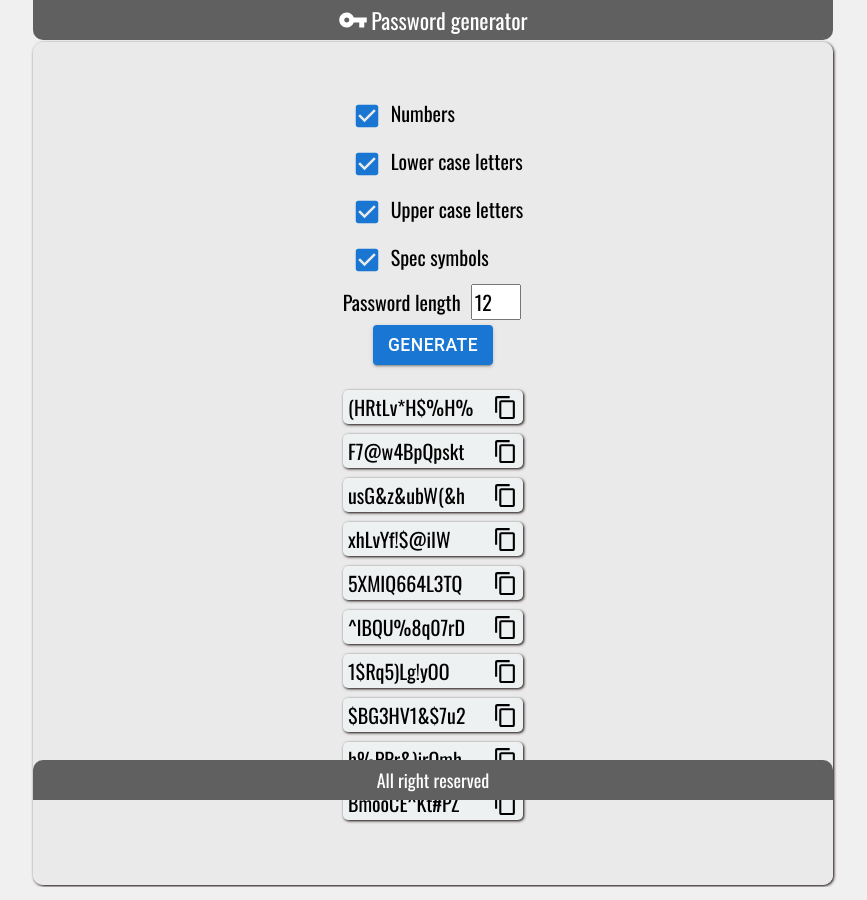
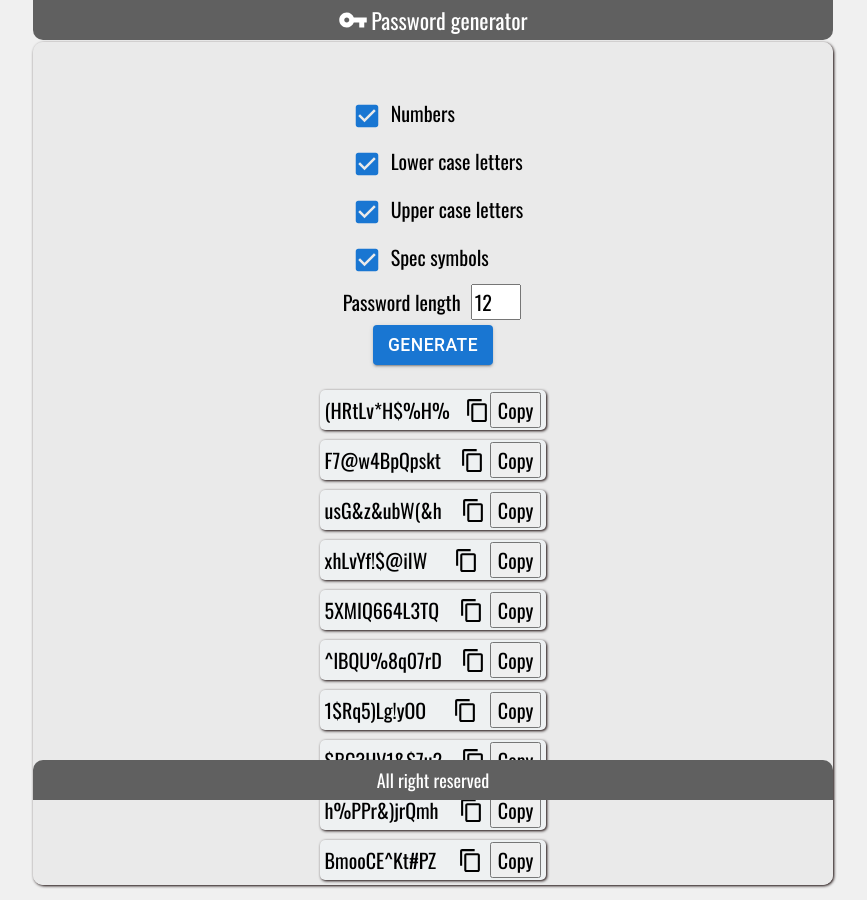
Before and after one commit to patr4519/pass-generator-v2, a React (Create React App) app: page / in a window 1280 px wide. Both pictures are taken after a click on the button "GENERATE". Shown: the whole page, without its empty margins (207-1074 px from the left). Built offline with nearby package versions, Linux system fonts and the light colour scheme.

Commit message:
Added copy button that works

```diff
--- a/package.json
+++ b/package.json
@@ -14,6 +14,7 @@
     "@types/node": "^16.18.34",
     "@types/react": "^18.2.8",
     "@types/react-dom": "^18.2.4",
+    "clipboard": "^2.0.11",
     "node-sass": "8.0",
     "react": "^18.2.0",
     "react-dom": "^18.2.0",
--- /dev/null
+++ b/src/components/CopyButton.tsx
@@ -0,0 +1,32 @@
+import React, { useRef } from 'react';
+import ClipboardJS from 'clipboard';
+
+const CopyButton: React.FC<{ text: string }> = ({ text }) => {
+  const buttonRef = useRef<HTMLButtonElement | null>(null);
+
+  React.useEffect(() => {
+    if (buttonRef.current) {
+      const clipboard = new ClipboardJS(buttonRef.current, {
+        text: () => text
+      });
+
+      clipboard.on('success', () => {
+        console.log('Text copied to clipboard!');
+      });
+
+      clipboard.on('error', (error) => {
+        console.error('Failed to copy text: ', error);
+      });
+
+      return () => {
+        clipboard.destroy();
+      };
+    }
+  }, [text]);
+
+  return (
+    <button ref={buttonRef}>Copy</button>
+  );
+};
+
+export default CopyButton;
--- a/src/components/Generator/index.tsx
+++ b/src/components/Generator/index.tsx
@@ -3,6 +3,7 @@ import styles from "./Generator.module.scss";
 import Button from "@mui/material/Button";
 import Checkbox from "@mui/material/Checkbox";
 import ContentCopyIcon from "@mui/icons-material/ContentCopy";
+import CopyButton from "../CopyButton";
 
 export const Generator = () => {
   const [numCheck, setNumCkeck] = React.useState(true);
@@ -99,6 +100,7 @@ export const Generator = () => {
             <li key={index} className={styles.listItem}>
               <span>{password}</span>
               <ContentCopyIcon className={styles.copyIcon} fontSize="small" />
+              <CopyButton text={password}/>
             </li>
           ))}
         </ul>
```
Also changed, not shown: 1 other file (tests, documents, lock files or other folders).
